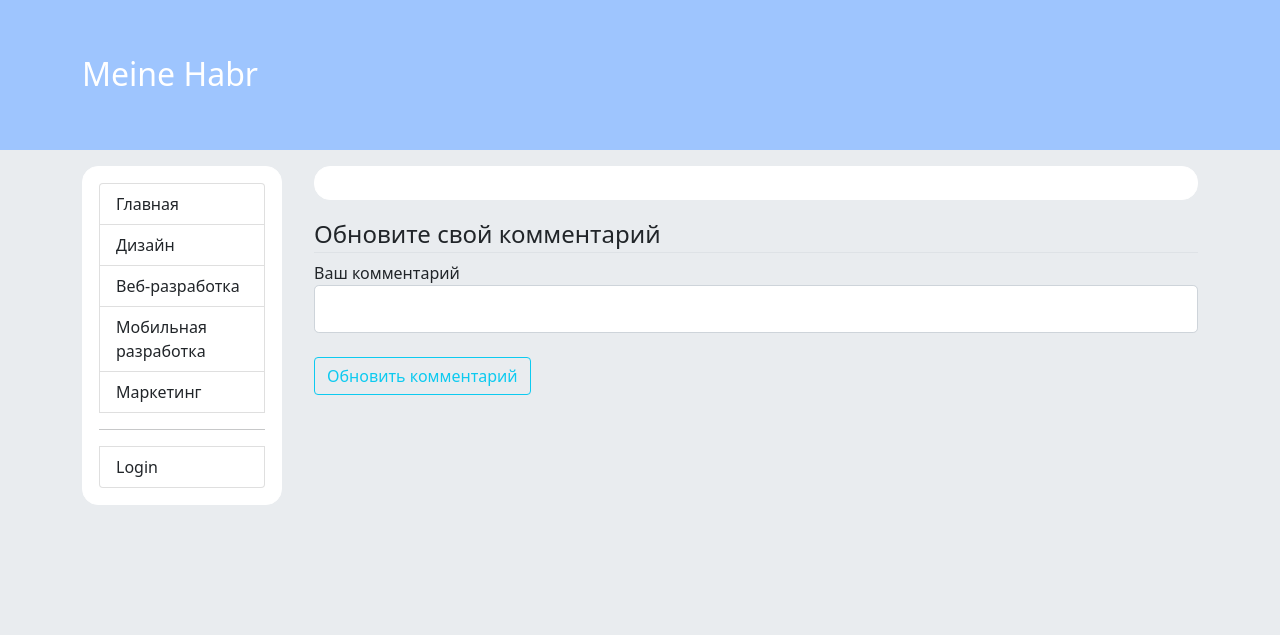
After one commit to mazuralexey93/Habr_project, a Flask app: template habr/templates/comment_update.html in a window 1280 px wide. The commit adds this page. Shown: the top 635 px of the page. Run offline with Flask 2, Linux system fonts and the light colour scheme; the template is opened without the code that fills it: values that come from a table or form of the project are taken from there, others are empty; some libraries are stand-ins or nearby versions.

Commit message:
comment post 2505_1

```diff
--- a/habr/blueprints/posts.py
+++ b/habr/blueprints/posts.py
@@ -5,7 +5,7 @@ from werkzeug.exceptions import NotFound
 from habr.models.post import Post, CategoryChoices, Comment
 from habr.models.user import User
 from habr.models.database import db
-from habr.forms.post import AddCommentForm, CreateArticleForm
+from habr.forms.post import AddCommentForm, CreateArticleForm, UpdateCommentForm
 
 themes_dic = {
     'design': 'Дизайн',
@@ -60,8 +60,8 @@ def concrete_post(pk: int):
         username = current_user.username
         comment = Comment(username=username, body=form.body.data, post_id=pk)
         db.session.add(comment)
-        db.session.commit
-        return redirect(url_for('post.post', post_id=pk))
+        db.session.commit()
+        return redirect(url_for('posts.post_list', post_id=pk))
     title = selected_post.user.username + ' «' + selected_post.header + '»'
     return render_template('article.html', post=selected_post, title=title, comment=comment, form=form,post_id=pk)
 
@@ -94,3 +94,18 @@ def concrete_post_delete(pk: int):
     selected_post = Post.query.filter_by(id=pk).first_or_404()
     title = selected_post.user.username + ' «' + selected_post.header + '»'
     return render_template('article_update.html', post=selected_post, title=title)
+
+
+@posts.route('/comment/<int:comment_id>/update/', methods=['GET','POST'])
+def update_comment(comment_id):
+    comment = Comment.query.get_or_404(comment_id)
+    form = UpdateCommentForm()
+    if request.method == 'GET':
+        form.body.data = comment.body
+
+    if form.validate_on_submit():
+        comment.body = form.body.data
+        db.session.commit()
+        return redirect(url_for('posts.post_list', post_id=comment.post_id))
+
+    return render_template('comment_update.html', form=form)
--- a/habr/forms/post.py
+++ b/habr/forms/post.py
@@ -15,3 +15,7 @@ class CreateArticleForm(FlaskForm):
 class AddCommentForm(FlaskForm):
     body = StringField('Ваш комментарий', [validators.DataRequired()])
     submit = SubmitField('Добавить')
+
+class UpdateCommentForm(FlaskForm):
+    body = StringField('Ваш комментарий', [validators.DataRequired()])
+    submit = SubmitField('Обновить комментарий')
--- /dev/null
+++ b/habr/templates/comment_update.html
@@ -0,0 +1,39 @@
+{% extends 'base.html' %}
+
+{% block content %}
+
+            <div class="update_comment">
+            <form method="POST" action="" enctype="multipart/form-data">
+
+                {{ form.hidden_tag()}}
+                <fieldset class="form-group">
+                    <legend class="border-bottom mb-6">Обновите свой комментарий</legend>
+                    <div class="form-group">
+                        {{ form.body.label(class="form-control-label") }}
+
+                        {% if form.body.errors %}
+                        {{ form.body(class="form-control-lg is-invalid") }}
+                        <div class="invalid-feedback">
+                            {% for errors in form.body.errors %}
+                            <span>{{ error }}</span>
+                            {% endfor %}
+                        </div>
+                        {% else %}
+                        {{ form.body(class="form-control form-control-lg") }}
+                        {% endif %}
+                    </div>
+
+
+                </fieldset>
+            <br>
+                <div class="form-group">
+                    {{ form.submit(class="btn btn-outline-info") }}
+
+
+                </div>
+
+
+            </form>
+            </div>
+
+{% endblock %}
```
Also changed, not shown: habr/templates/article.html (+21 -6 lines).
